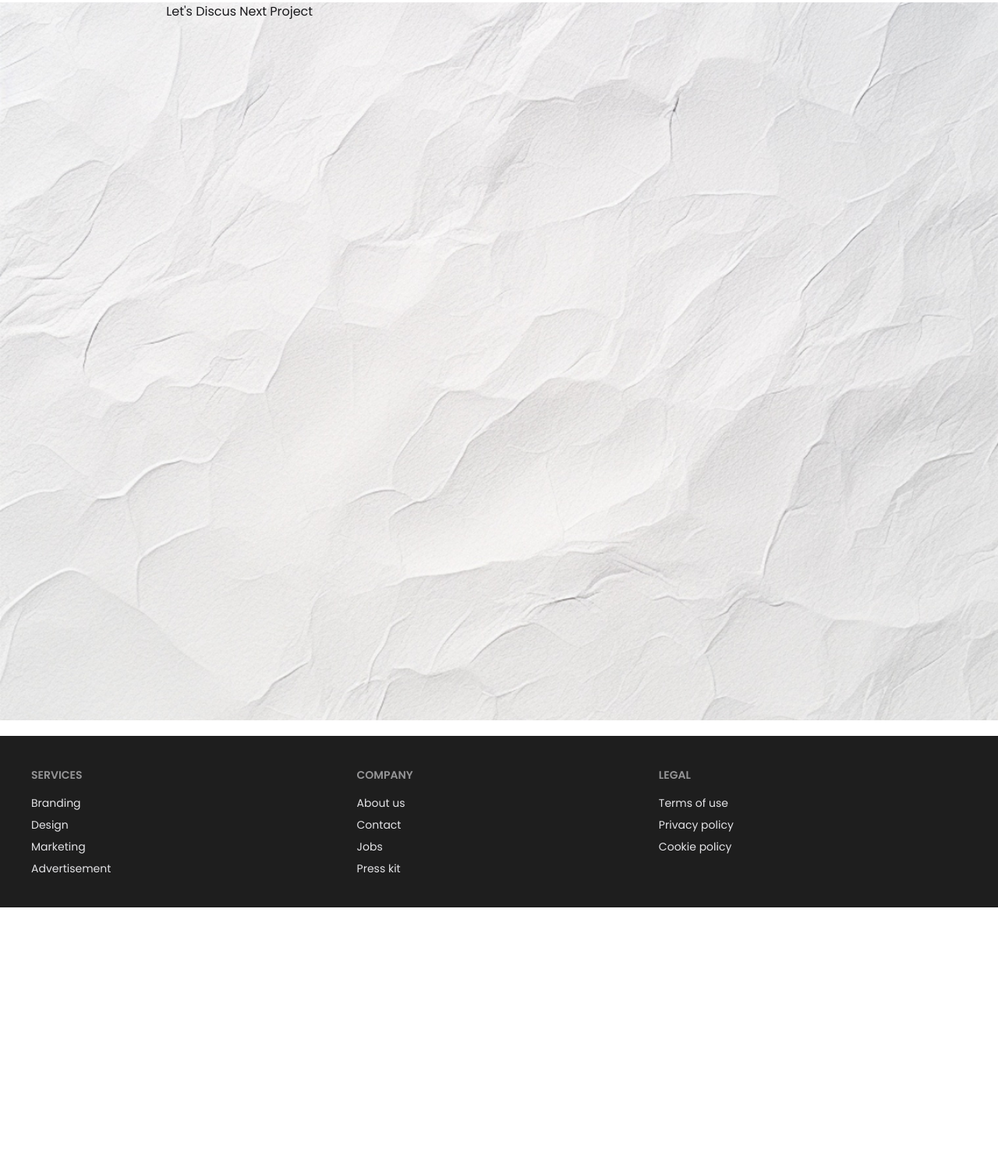
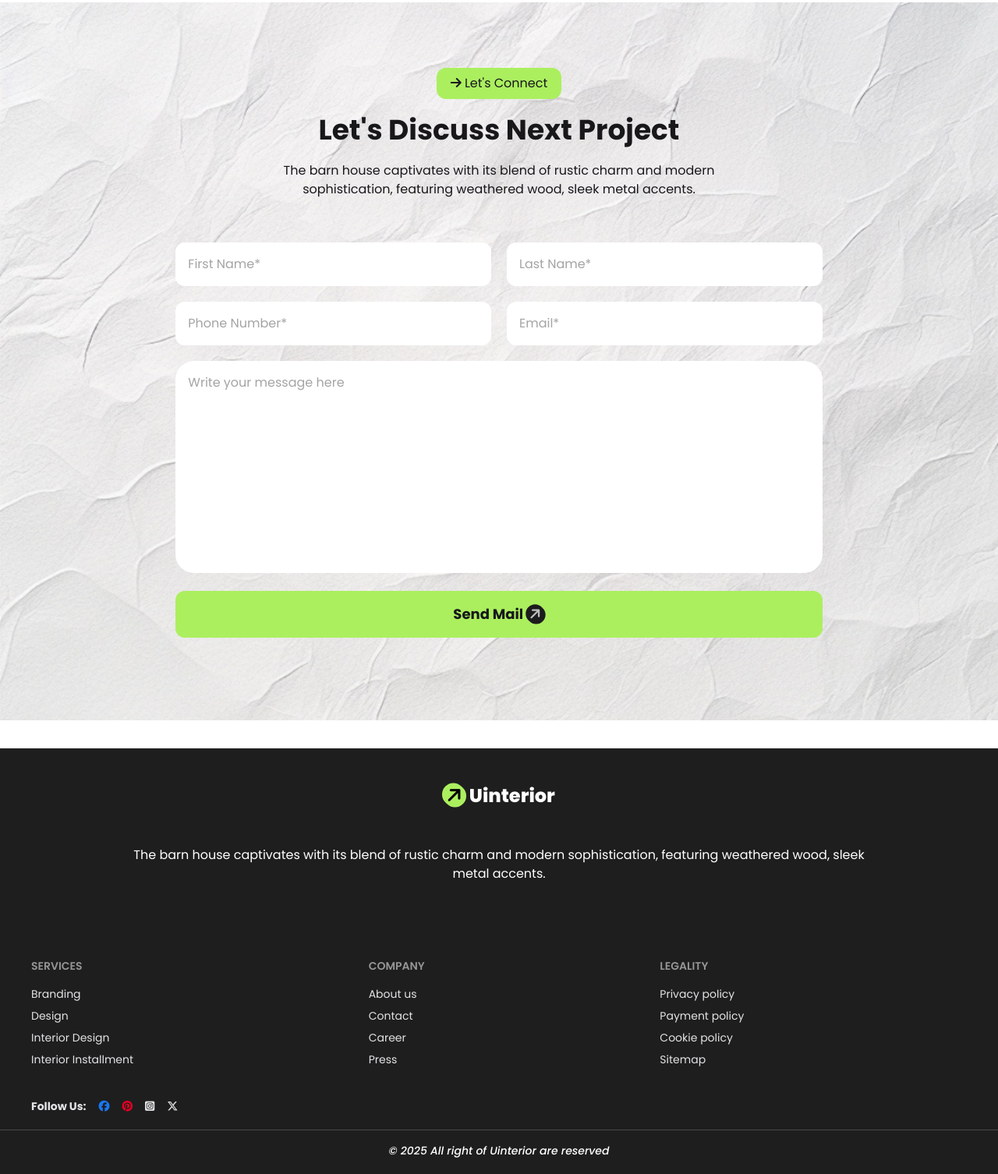
Before and after one commit to UhaiMong/Uinterior_Interior_web, a plain HTML site: page index.html in a window 1280 px wide. Shown: the part 3213-4719 px from the top of the page at 78% size. Before the commit the page ends 4377 px from the top, so only its background shows below. Drawn offline with nearby package versions, Linux system fonts and the light colour scheme.

Commit message:
done: 29/7/2025

```diff
--- a/index.html
+++ b/index.html
@@ -87,7 +87,9 @@
                 <button class="cursor-pointer mr-3">
                   <i class="fa-solid fa-cart-shopping"></i>
                 </button>
-                <button class="cursor-pointer bg-uprimary p-2 rounded-2xl">
+                <button
+                  class="cursor-pointer bg-uprimary p-2 rounded-2xl transition delay-150 duration-300 ease-in-out hover:scale-101 hover:bg-[#6ea134]"
+                >
                   Book Consult
                   <i
                     class="fa-solid fa-arrow-right -rotate-45 text-utext bg-black rounded-full p-1"
@@ -100,7 +102,7 @@
                 </div>
                 <div
                   tabindex="0"
-                  class="menu menu-md dropdown-content bg-base-100 z-1 mt-4 p-2 w-52 shadow-md dropdown-content-css"
+                  class="menu menu-md dropdown-content z-1 mt-4 p-2 w-52 shadow-md dropdown-content-css rounded-lg bg-black/30"
                 >
                   <ul class="w-full">
                     <li><a>Home</a></li>
@@ -115,7 +117,9 @@
                     <button class="cursor-pointer">
                       <i class="fa-solid fa-cart-shopping"></i>
                     </button>
-                    <button class="cursor-pointer bg-uprimary p-2 rounded-2xl">
+                    <button
+                      class="cursor-pointer bg-uprimary p-2 rounded-2xl transition delay-150 duration-300 ease-in-out hover:scale-101 hover:bg-[#6ea134]"
+                    >
                       Book Consult
                       <i class="fa-solid fa-arrow-right -rotate-45"></i>
                     </button>
@@ -142,7 +146,7 @@
               The Passion for quality
             </h1>
             <button
-              class="cursor-pointer font-bold bg-[#7fc332] text-white px-3 py-2 lg:mt-7 mt-3 rounded-2xl"
+              class="cursor-pointer font-bold bg-[#7fc332] text-white px-3 py-2 lg:mt-7 mt-3 rounded-2xl transition delay-150 duration-300 ease-in-out hover:scale-101 hover:bg-[#6ea134]"
             >
               Book Now
               <i
@@ -380,7 +384,7 @@
         <div class="flex flex-col lg:flex-row mt-7 gap-5 items-center">
           <!-- image -->
           <div
-            class="w-full lg:w-1/4 h-44 rounded-xl border-1 border-gray-300 p-4 shadow-lg"
+            class="w-full lg:w-1/4 hidden lg:h-44 lg:block rounded-xl border-1 border-gray-300 p-4 shadow-lg"
           >
             <img
               class="w-full h-full object-cover rounded-xl"
@@ -420,7 +424,7 @@
           </div>
           <!-- image -->
           <div
-            class="w-full lg:w-1/4 h-44 rounded-xl border-1 border-gray-300 p-4 shadow-lg"
+            class="w-full lg:w-1/4 h-auto lg:h-44 rounded-xl border-1 border-gray-300 p-4 shadow-lg"
           >
             <img
               class="w-full h-full object-cover rounded-xl"
@@ -435,7 +439,9 @@
     <section class="bg-bglightgray">
       <div class="container mx-auto">
         <!-- Blog heading -->
-        <div class="flex flex-col justify-center items-center mt-9 py-9">
+        <div
+          class="flex flex-col justify-center items-center mt-9 py-9 text-center"
+        >
           <h2 class="bg-[#ABEF5F] w-40 mb-5 p-2 rounded-xl text-base">
             <i class="fa-solid fa-arrow-right"></i> Uinterior News
           </h2>
@@ -553,35 +559,142 @@
     <section
       class="bg-[url(./assets/bg.jpg)] bg-no-repeat bg-cover bg-center w-full my-5"
     >
-      <div class="w-2/3 mx-auto h-[921px]">
-        <h2>Let's Discus Next Project</h2>
+      <div class="md:w-2/3 w-full p-3 mx-auto h-auto md:h-[921px]">
+        <!-- Contact heading -->
+        <div
+          class="flex flex-col justify-center items-center mt-9 py-9 text-center"
+        >
+          <h2 class="bg-[#ABEF5F] w-40 mb-5 p-2 rounded-xl text-base">
+            <i class="fa-solid fa-arrow-right"></i> Let's Connect
+          </h2>
+          <h3 class="font-bold text-4xl">Let's Discuss Next Project</h3>
+          <p class="text-base mt-5 w-3/4 mx-auto mb-5 text-center">
+            The barn house captivates with its blend of rustic charm and modern
+            sophistication, featuring weathered wood, sleek metal accents.
+          </p>
+        </div>
+        <!-- Input Form -->
+        <form action="">
+          <div
+            class="input-group grid grid-cols-1 sm:grid-cols-2 justify-between items-center gap-5"
+          >
+            <input
+              class="rounded-xl p-4 bg-white text-[#494949] border-none focus:outline focus:border-gray-600 focus:border-1"
+              type="text"
+              name="first-name"
+              id="first-name"
+              placeholder="First Name*"
+              required
+            />
+            <input
+              class="rounded-xl p-4 bg-white text-[#494949] border-none focus:outline focus:border-gray-600 focus:border-1"
+              type="text"
+              name="last-name"
+              id="last-name"
+              placeholder="Last Name*"
+              required
+            />
+            <input
+              class="rounded-xl p-4 bg-white text-[#494949] border-none focus:outline focus:border-gray-600 focus:border-1"
+              type="text"
+              name="phone"
+              id="phone"
+              placeholder="Phone Number*"
+              required
+            />
+            <input
+              class="rounded-xl p-4 bg-white text-[#494949] border-none focus:outline focus:border-gray-600 focus:border-1"
+              type="email"
+              name="email"
+              id="email"
+              placeholder="Email*"
+              required
+            />
+          </div>
+          <textarea
+            class="w-full rounded-3xl bg-white p-4 mt-5 border-none md:resize-none resize-y text-[#494949] focus:outline focus:border-gray-600 focus:border-1"
+            name="message"
+            id="message"
+            rows="10"
+            placeholder="Write your message here"
+          ></textarea>
+          <button
+            class="cursor-pointer font-bold text-lg text-center mt-4 bg-[#ABEF5F] w-full p-4 rounded-xl transition delay-150 duration-300 ease-in-out hover:scale-101 hover:bg-[#6ea134]"
+          >
+            Send Mail
+            <i
+              class="fa-solid fa-arrow-right -rotate-45 text-utext bg-[#1C1C1C] rounded-full p-1"
+            ></i>
+          </button>
+        </form>
       </div>
     </section>
     <!-- Footer Section -->
     <section>
-      <footer
-        class="footer sm:footer-horizontal bg-[#1E1E1E] text-neutral-content p-10"
+      <footer class="bg-[#1E1E1E]">
+        <div class="container mx-auto">
+          <!-- Footer heading -->
+          <div
+            class="flex flex-col justify-center items-center mt-9 py-9 text-white"
           >
+            <h2 class="mb-5 p-2 rounded-xl text-2xl font-extrabold">
+              <i
+                class="bg-[#ABEF5F] fa-solid fa-arrow-right p-1 rounded-full -rotate-45 text-black"
+              ></i>
+              Uinterior
+            </h2>
+            <p class="mt-5 w-3/4 mx-auto mb-5 text-center">
+              The barn house captivates with its blend of rustic charm and
+              modern sophistication, featuring weathered wood, sleek metal
+              accents.
+            </p>
+          </div>
+          <!-- Footer Nav -->
+          <div class="footer sm:footer-horizontal text-neutral-content p-10">
             <nav>
               <h6 class="footer-title">Services</h6>
               <a class="link link-hover">Branding</a>
               <a class="link link-hover">Design</a>
-          <a class="link link-hover">Marketing</a>
-          <a class="link link-hover">Advertisement</a>
+              <a class="link link-hover">Interior Design</a>
+              <a class="link link-hover">Interior Installment</a>
             </nav>
             <nav>
               <h6 class="footer-title">Company</h6>
               <a class="link link-hover">About us</a>
               <a class="link link-hover">Contact</a>
-          <a class="link link-hover">Jobs</a>
-          <a class="link link-hover">Press kit</a>
+              <a class="link link-hover">Career</a>
+              <a class="link link-hover">Press</a>
             </nav>
             <nav>
-          <h6 class="footer-title">Legal</h6>
-          <a class="link link-hover">Terms of use</a>
+              <h6 class="footer-title">Legality</h6>
               <a class="link link-hover">Privacy policy</a>
+              <a class="link link-hover">Payment policy</a>
               <a class="link link-hover">Cookie policy</a>
+              <a class="link link-hover">Sitemap</a>
             </nav>
+          </div>
+          <div
+            class="footer text-neutral-content pl-10 pb-5 flex justify-start items-center gap-x-4 text-start font-bold"
+          >
+            <p>Follow Us:</p>
+            <a href="https://www.facebook.com"
+              ><i class="fa-brands fa-facebook text-[#1877F2]"></i
+            ></a>
+            <a href="https://www.pinterest.com"
+              ><i class="fa-brands fa-pinterest text-[#E60023]"></i
+            ></a>
+            <a href="https://www.instagram.com"
+              ><i class="fa-brands fa-square-instagram"></i
+            ></a>
+            <a href="https://www.x.com"
+              ><i class="fa-brands fa-x-twitter text-[]"></i
+            ></a>
+          </div>
+          <hr class="border-none h-[1.8px] w-full bg-[#494949] mb-4" />
+          <p class="text-white text-sm italic font-medium text-center pb-5">
+            &copy; 2025 All right of Uinterior are reserved
+          </p>
+        </div>
       </footer>
     </section>
   </body>
```
Lines whose indentation alone changed are shown as unchanged.
